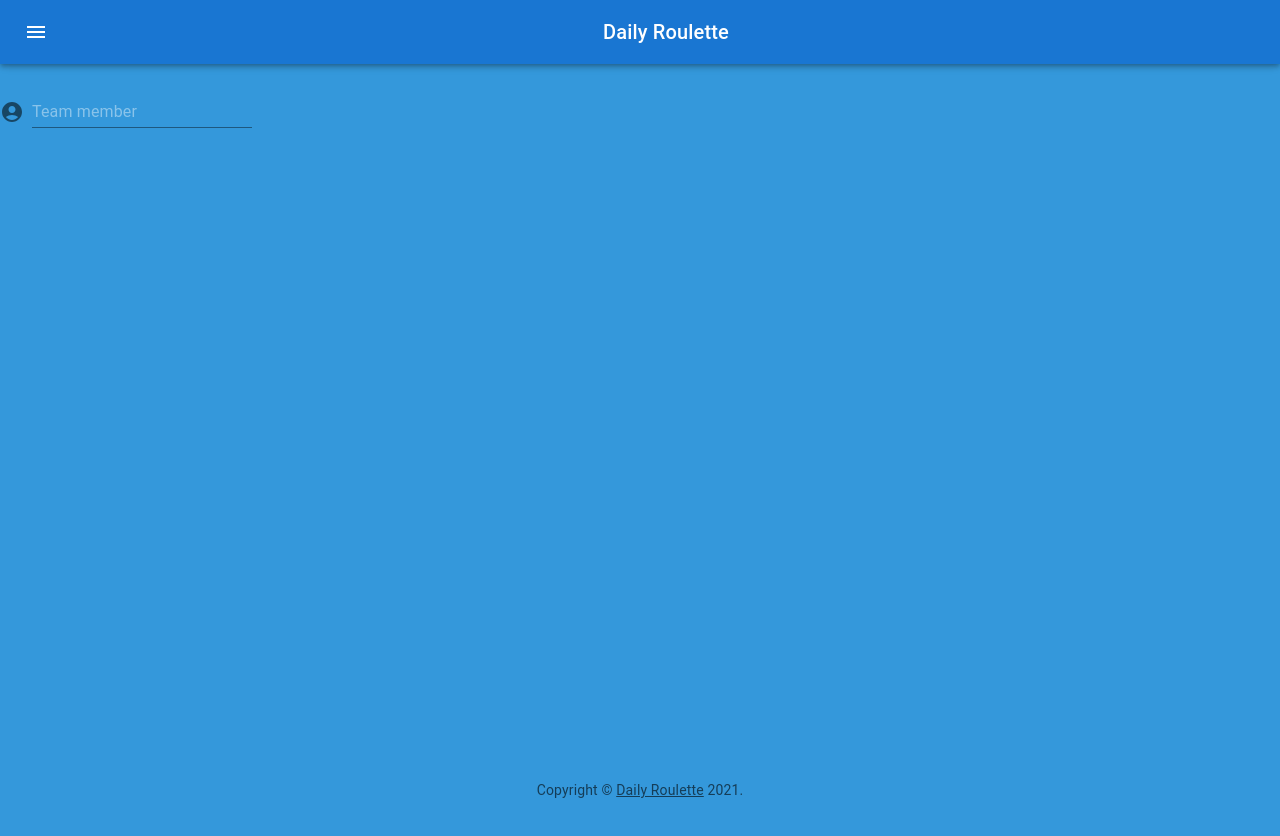
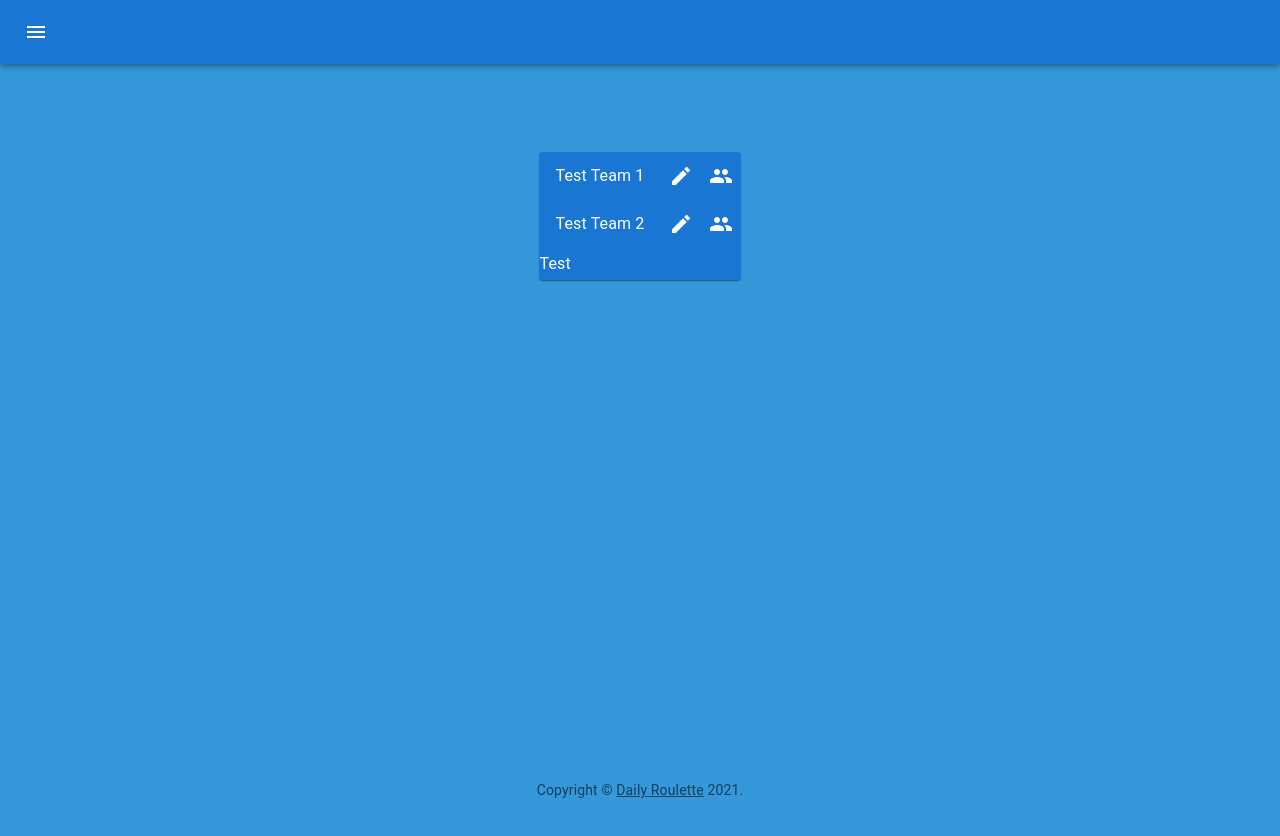
Before and after one commit to separatio/ez-daily, a Next.js app: page /teams in a window 1280 px wide. Shown: the top 836 px of the page. Built offline with nearby package versions, Linux system fonts and the light colour scheme.

Commit message:
Add teams list

```diff
--- a/pages/_app.tsx
+++ b/pages/_app.tsx
@@ -24,10 +24,10 @@ const theme = createTheme({
   },
 })
 
-export default function DailyRoulette({
+const DailyRoulette = ({
   Component,
   pageProps: { session, ...pageProps },
-}: AppProps) {
+}: AppProps) => {
   return (
     <ThemeProvider theme={theme}>
       <CssBaseline />
@@ -52,3 +52,5 @@ export default function DailyRoulette({
     </ThemeProvider>
   )
 }
+
+export default DailyRoulette
--- a/pages/teams.tsx
+++ b/pages/teams.tsx
@@ -1,21 +1,67 @@
-import { Input, Box } from '@mui/material'
-import { AccountCircle } from '@mui/icons-material'
 import type { NextPage } from 'next'
 
-const ariaLabel = { 'aria-label': 'description' }
+import { List } from '@mui/material'
+import ListItem from '@mui/material/ListItem'
+import ListItemButton from '@mui/material/ListItemButton'
+import ListItemText from '@mui/material/ListItemText'
+import Paper from '@mui/material/Paper'
+import IconButton from '@mui/material/IconButton'
+import Tooltip from '@mui/material/Tooltip'
+import People from '@mui/icons-material/People'
+import PermMedia from '@mui/icons-material/PermMedia'
+import Dns from '@mui/icons-material/Dns'
+import Public from '@mui/icons-material/Public'
+import PeopleIcon from '@mui/icons-material/People'
+import EditIcon from '@mui/icons-material/Edit'
+
+const data = [
+  { icon: <People />, label: 'Authentication' },
+  { icon: <Dns />, label: 'Database' },
+  { icon: <PermMedia />, label: 'Storage' },
+  { icon: <Public />, label: 'Hosting' },
+]
 
 const Teams: NextPage = () => {
+  const teams = ['Test Team 1', 'Test Team 2']
+
   return (
-    <>
-      <Box sx={{ display: 'flex', alignItems: 'flex-end' }}>
-        <AccountCircle sx={{ color: 'action.active', mr: 1, my: 0.5 }} />
-        <Input
-          id="input-with-sx"
-          placeholder="Team member"
-          inputProps={ariaLabel}
-        />
-      </Box>
-    </>
+    <List
+      sx={{
+        display: 'grid',
+        justifyContent: 'center',
+      }}
+    >
+      <Paper
+        sx={{
+          backgroundColor: 'primary.main',
+        }}
+      >
+        {teams.map((teamName: string) => {
+          return (
+            <ListItem disablePadding key={teamName}>
+              <ListItemButton>
+                <ListItemText primary={teamName} />
+              </ListItemButton>
+              <Tooltip title="Edit Team name">
+                <IconButton sx={{ color: 'white' }}>
+                  <EditIcon />
+                </IconButton>
+              </Tooltip>
+
+              <Tooltip title="Edit Team members">
+                <IconButton sx={{ color: 'white' }}>
+                  <PeopleIcon />
+                </IconButton>
+              </Tooltip>
+            </ListItem>
+          )
+        })}
+
+        <ListItem disablePadding>
+          <ListItemText>Test</ListItemText>
+        </ListItem>
+      </Paper>
+    </List>
   )
 }
 
--- a/src/components/Footer.tsx
+++ b/src/components/Footer.tsx
@@ -18,10 +18,12 @@ const Copyright = (props) => {
   )
 }
 
-export default function Footer() {
+const Footer = () => {
   return (
     <footer>
       <Copyright />
     </footer>
   )
 }
+
+export default Footer
--- a/src/components/Layout.tsx
+++ b/src/components/Layout.tsx
@@ -1,12 +1,15 @@
 import Footer from './Footer'
 import SideBar from './SideBar'
+import styles from '../../styles/layout.module.css'
 
-export default function Layout({ children }) {
+const Layout = ({ children }) => {
   return (
     <>
       <SideBar />
-      <main>{children}</main>
+      <main className={styles.container}>{children}</main>
       <Footer />
     </>
   )
 }
+
+export default Layout
--- a/src/components/NavBar.tsx
+++ b/src/components/NavBar.tsx
@@ -1,22 +1,13 @@
-import { AppBar, Box, Toolbar, Typography } from '@mui/material'
-import NextLink from 'next/link'
-import { Link as MUILink } from '@mui/material'
+import { AppBar, Box, Toolbar } from '@mui/material'
 
-export default function NavBar({ children }) {
+const NavBar = ({ children }) => {
   return (
     <Box sx={{ flexGrow: 1 }}>
       <AppBar position="fixed">
-        <Toolbar>
-          {children}
-          <Typography align="center" variant="h6" sx={{ flexGrow: 1 }}>
-            <NextLink href="/" passHref>
-              <MUILink color="inherit" underline="none">
-                Daily Roulette
-              </MUILink>
-            </NextLink>
-          </Typography>
-        </Toolbar>
+        <Toolbar>{children}</Toolbar>
       </AppBar>
     </Box>
   )
 }
+
+export default NavBar
--- a/src/components/SideBar.tsx
+++ b/src/components/SideBar.tsx
@@ -4,7 +4,7 @@ import MenuIcon from '@mui/icons-material/Menu'
 import { Box, IconButton, Drawer } from '@mui/material'
 import SideBarList from './SideBarList'
 
-export default function SideBar() {
+const SideBar = () => {
   const [state, setState] = useState(Boolean)
 
   const toggleDrawer =
@@ -60,3 +60,5 @@ export default function SideBar() {
     </>
   )
 }
+
+export default SideBar
--- a/src/components/SideBarList.tsx
+++ b/src/components/SideBarList.tsx
@@ -42,7 +42,7 @@ const linksList = [
   },
 ]
 
-export default function SideBarList() {
+const SideBarList = () => {
   const { data: session } = useSession()
 
   return (
@@ -81,3 +81,5 @@ export default function SideBarList() {
     </List>
   )
 }
+
+export default SideBarList
--- /dev/null
+++ b/styles/layout.module.css
@@ -0,0 +1,5 @@
+.container {
+  max-width: 120rem;
+  padding: 0 1rem;
+  margin: 3rem auto 6rem;
+}
```
Also changed, not shown: 1 other file (tests, documents, lock files or other folders).
